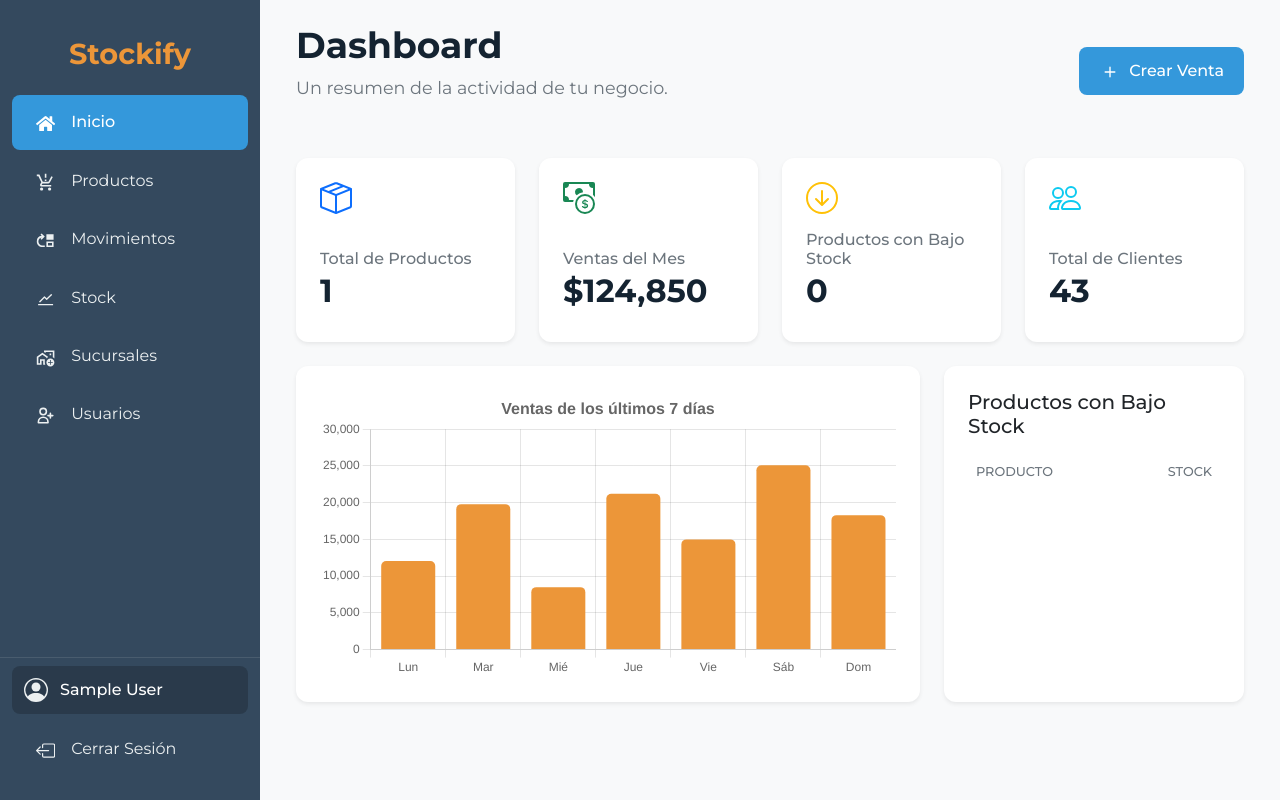
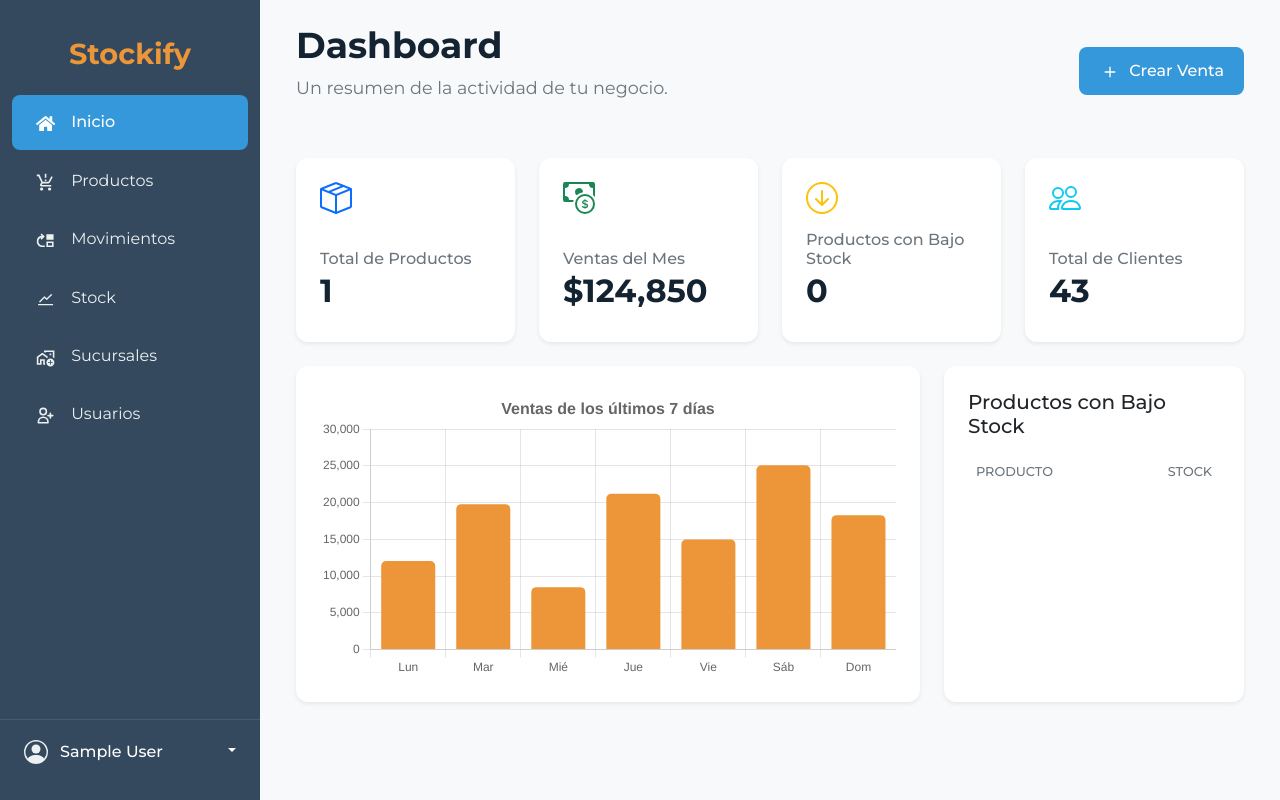
Before and after one commit to JoaquinCaparros711/Stockify-Front-End, a React (Create React App) app in the folder stockify-front-end/: page / in a window 1280 px wide. Built offline with nearby package versions, Linux system fonts and the light colour scheme; sample sign-in values are in the browser's storage.

Commit message:
Changes in sidebar

```diff
--- a/stockify-front-end/src/components/SideBar.css
+++ b/stockify-front-end/src/components/SideBar.css
@@ -67,22 +67,12 @@
   font-size: 1.2rem;
 }
 
-.sidebar-footer {
-  padding: 1rem 0.75rem;
-  border-top: 1px solid #34495e;
-}
-
-
-
-/* Estilo del botón de hamburguesa (versión final) */
 .sidebar-toggle-btn {
-  display: none; /* Oculto por defecto en pantallas grandes */
+  display: none;
   position: fixed;
   top: 15px;
   left: 15px;
-  z-index: 1001; /* Siempre encima de todo */
-
-  /* Estilos para que sea solo el ícono azul */
+  z-index: 1001;
   background: transparent;
   border: none;
   color: #ec9639;
@@ -92,9 +82,8 @@
   line-height: 1;
 }
 
-/* Estilo del fondo oscuro cuando el menú está abierto */
 .sidebar-backdrop {
-  display: none; /* Oculto por defecto */
+  display: none;
   position: fixed;
   top: 0;
   left: 0;
@@ -104,49 +93,51 @@
   z-index: 999;
 }
 
-/* Media Query para pantallas pequeñas (tablets y móviles) */
-@media (max-width: 992px) {
-  .sidebar {
-    /* Por defecto, el sidebar está oculto */
-    transform: translateX(-100%);
-  }
-
-  .sidebar.open {
-    /* Cuando tiene la clase 'open', se muestra */
-    transform: translateX(0);
-  }
-
-  .sidebar-toggle-btn {
-    /* Mostramos el botón de hamburguesa */
-    display: block;
-    margin-top: 15px;
-  }
-
-  /* Usamos una sola regla para mostrar el fondo oscuro */
-  .sidebar.open ~ .sidebar-backdrop {
-    display: block;
-  }
+/* --- ESTILOS PARA EL FOOTER CON MENÚ DESPLEGABLE --- */
+.sidebar-footer {
+  padding: 0.5rem 0.75rem;
+  border-top: 1px solid rgba(255, 255, 255, 0.1);
 }
 
-.sidebar-footer {
-  /* Modificamos el footer para que los elementos se apilen */
-  padding: 0.5rem 0.75rem;
-  border-top: 1px solid rgba(255, 255, 255, 0.1);
+.user-info-toggle {
+  cursor: pointer;
+  padding: 0.75rem;
+  border-radius: 8px;
+  transition: background-color 0.2s;
+  /* CAMBIO: Usamos Flexbox para alinear el contenido */
+  display: flex;
+  align-items: center;
+  justify-content: space-between; /* Separa el nombre y la flecha */
+}
+
+/* CAMBIO: Hacemos visible la flecha y la estilizamos */
+.user-info-toggle::after {
+  display: inline-block;
+  content: "";
+  border-top: 0.3em solid;
+  border-right: 0.3em solid transparent;
+  border-bottom: 0;
+  border-left: 0.3em solid transparent;
+  /* Como el menú abre hacia arriba, la flecha apunta hacia arriba */
+  transform: rotate(180deg);
+  margin-top: -0.25rem; /* Ajuste vertical fino */
+}
+
+.user-info-toggle:hover {
+  background-color: rgba(0, 0, 0, 0.2);
 }
 
 .user-info {
   display: flex;
   align-items: center;
-  padding: 0.75rem;
-  margin-bottom: 0.5rem;
-  background-color: rgba(0, 0, 0, 0.2); /* Un fondo sutil para destacar */
-  border-radius: 8px;
+  /* Para que el nombre no empuje a la flecha fuera de la vista */
+  overflow: hidden;
 }
 
 .user-icon {
   font-size: 1.5rem;
   margin-right: 0.75rem;
-  color: #ecf0f1; /* Blanco suave */
+  color: #ecf0f1;
 }
 
 .user-name {
@@ -154,11 +145,55 @@
   font-weight: 500;
   white-space: nowrap;
   overflow: hidden;
-  text-overflow: ellipsis; /* Para nombres largos */
+  text-overflow: ellipsis;
 }
 
-/* Ajuste para el enlace de logout */
-.logout-link {
-  margin: 0 !important;
-  width: 100%;
+/* --- ESTILOS MEJORADOS PARA EL MENÚ DESPLEGABLE --- */
+.sidebar-footer .dropdown-menu {
+    background-color: #2b3d4e;
+    border: 1px solid rgba(255, 255, 255, 0.15);
+    padding: 0.5rem 0;
+    border-radius: 8px;
+    width: 100%;
 }
+
+.sidebar-footer .dropdown-item {
+    color: #ecf0f1;
+    display: flex;
+    align-items: center;
+    padding: 0.75rem 1.5rem;
+    background-color: transparent;
+    transition: background-color 0.2s;
+}
+
+.sidebar-footer .dropdown-item.text-danger {
+    color: #e74c3c;
+}
+
+.sidebar-footer .dropdown-item:hover {
+    background-color: rgba(255, 255, 255, 0.05);
+    color: white;
+}
+
+.sidebar-footer .dropdown-item.text-danger:hover {
+    background-color: #e74c3c;
+    color: white !important;
+}
+
+
+/* Media Query para pantallas pequeñas */
+@media (max-width: 992px) {
+  .sidebar {
+    transform: translateX(-100%);
+  }
+  .sidebar.open {
+    transform: translateX(0);
+  }
+  .sidebar-toggle-btn {
+    display: block;
+    margin-top: 15px;
+  }
+  .sidebar.open ~ .sidebar-backdrop {
+    display: block;
+  }
+}
--- a/stockify-front-end/src/components/SideBar.jsx
+++ b/stockify-front-end/src/components/SideBar.jsx
@@ -1,18 +1,66 @@
-import React, { useState } from 'react';
+import React, { useState, useEffect } from 'react';
 import { NavLink } from 'react-router-dom';
 import { sidebarItems, logoutItem } from '../data/sidebarData.js';
 import { useAuth } from '../context/AuthContext';
-import { BsList, BsPersonCircle } from 'react-icons/bs';
+// 1. Importamos los componentes y los íconos necesarios
+import { Dropdown, Modal, Button, Form, Row, Col } from 'react-bootstrap';
+import { BsList, BsPersonCircle, BsExclamationTriangleFill, BsPencilFill } from 'react-icons/bs';
 import './SideBar.css';
 
 
 const SideBar = () => {
-  // 2. OBTENEMOS EL OBJETO 'user' COMPLETO, NO SOLO EL LOGOUT
   const { user, logout } = useAuth();
   const [isOpen, setIsOpen] = useState(false);
 
+  // Estados para controlar ambos modales
+  const [showLogoutConfirm, setShowLogoutConfirm] = useState(false);
+  const [showProfileModal, setShowProfileModal] = useState(false);
+
+  // Estado para el formulario de editar perfil
+  const [profileData, setProfileData] = useState({ name: '', email: '', password: '', confirmPassword: ''});
+
+  // Este efecto carga los datos del usuario actual en el formulario cuando se abre el modal
+  useEffect(() => {
+    if (user && showProfileModal) {
+        setProfileData({
+            name: user.name || '',
+            email: user.email || '', // Asumiendo que tu objeto user tiene un email
+            password: '',
+            confirmPassword: ''
+        });
+    }
+  }, [user, showProfileModal]);
+
+
   const toggleSidebar = () => {
     setIsOpen(!isOpen);
+  };
+
+  // --- Lógica para el modal de Logout ---
+  const handleShowLogoutConfirm = () => setShowLogoutConfirm(true);
+  const handleCloseLogoutConfirm = () => setShowLogoutConfirm(false);
+  const handleConfirmLogout = () => {
+    handleCloseLogoutConfirm();
+    logout();
+  };
+
+  // --- Lógica para el nuevo modal de Editar Perfil ---
+  const handleShowProfileModal = () => setShowProfileModal(true);
+  const handleCloseProfileModal = () => setShowProfileModal(false);
+
+  const handleProfileFormChange = (e) => {
+    setProfileData({...profileData, [e.target.name]: e.target.value });
+  };
+
+  const handleProfileSaveChanges = () => {
+    if (profileData.password && profileData.password !== profileData.confirmPassword) {
+        alert("Las nuevas contraseñas no coinciden.");
+        return;
+    }
+    // En una aplicación real, aquí llamarías a tu API para actualizar el perfil
+    console.log("Guardando perfil:", profileData);
+    alert("Perfil actualizado (simulación). Los cambios se reflejarán al volver a iniciar sesión.");
+    handleCloseProfileModal();
   };
 
   return (
@@ -23,15 +71,12 @@ const SideBar = () => {
 
       <div className={`sidebar ${isOpen ? 'open' : ''}`}>
         <div className="sidebar-header">
-          <div className="sidebar-logo">
-            Stockify
-          </div>
+          <div className="sidebar-logo">Stockify</div>
         </div>
-
         <nav className="sidebar-nav">
           <ul>
             {sidebarItems.map((item, index) => (
-              <li key={index} onClick={() => setIsOpen(false)}>
+              <li key={index} onClick={() => isOpen && setIsOpen(false)}>
                 {item.type === 'heading' ? (
                   <span className="nav-heading">{item.text}</span>
                 ) : (
@@ -45,23 +90,82 @@ const SideBar = () => {
           </ul>
         </nav>
 
-        {/* --- 3. SECCIÓN DEL FOOTER ACTUALIZADA --- */}
+        {/* --- FOOTER REESTRUCTURADO COMO MENÚ DESPLEGABLE --- */}
         <div className="sidebar-footer">
-            {/* Contenedor para la info del usuario */}
-            <div className="user-info">
-                <BsPersonCircle className="user-icon" />
-                {/* Mostramos el nombre del usuario del contexto. Si no hay, no muestra nada. */}
-                <span className="user-name">{user ? user.name : 'Usuario'}</span>
-            </div>
-            {/* El enlace de logout ahora está separado */}
-            <a href="#" onClick={logout} className="nav-link logout-link">
-                <span className="nav-icon">{logoutItem.icon}</span>
-                <span className="nav-text">{logoutItem.text}</span>
-            </a>
+            <Dropdown drop="up" className="w-100">
+                <Dropdown.Toggle as="div" className="user-info-toggle">
+                    <div className="user-info">
+                        <BsPersonCircle className="user-icon" />
+                        <span className="user-name">{user ? user.name : 'Usuario'}</span>
+                    </div>
+                </Dropdown.Toggle>
+
+                <Dropdown.Menu className="w-100 dropdown-menu-dark">
+                    <Dropdown.Item onClick={handleShowProfileModal}>
+                        <BsPencilFill className="me-2" /> Editar Perfil
+                    </Dropdown.Item>
+                    <Dropdown.Divider />
+                    <Dropdown.Item onClick={handleShowLogoutConfirm} className="text-danger">
+                        {logoutItem.icon && <span className="nav-icon me-2">{logoutItem.icon}</span>}
+                        {logoutItem.text}
+                    </Dropdown.Item>
+                </Dropdown.Menu>
+            </Dropdown>
         </div>
       </div>
 
       {isOpen && <div className="sidebar-backdrop" onClick={toggleSidebar}></div>}
+
+      {/* --- MODAL DE CONFIRMACIÓN DE LOGOUT (Existente) --- */}
+      <Modal show={showLogoutConfirm} onHide={handleCloseLogoutConfirm} centered>
+        <Modal.Header closeButton>
+          <Modal.Title><BsExclamationTriangleFill className="text-warning me-2" />Confirmar Cierre de Sesión</Modal.Title>
+        </Modal.Header>
+        <Modal.Body>¿Estás seguro, <strong>{user ? user.name : ''}</strong>, que deseas cerrar sesión?</Modal.Body>
+        <Modal.Footer>
+          <Button variant="secondary" onClick={handleCloseLogoutConfirm}>Cancelar</Button>
+          <Button variant="danger" onClick={handleConfirmLogout}>Cerrar Sesión</Button>
+        </Modal.Footer>
+      </Modal>
+
+      {/* --- NUEVO MODAL PARA EDITAR PERFIL --- */}
+      <Modal show={showProfileModal} onHide={handleCloseProfileModal} centered>
+        <Modal.Header closeButton>
+            <Modal.Title>Editar Perfil</Modal.Title>
+        </Modal.Header>
+        <Modal.Body>
+            <Form>
+                <Form.Group className="mb-3">
+                    <Form.Label>Nombre Completo</Form.Label>
+                    <Form.Control type="text" name="name" value={profileData.name} onChange={handleProfileFormChange} />
+                </Form.Group>
+                <Form.Group className="mb-3">
+                    <Form.Label>Email</Form.Label>
+                    <Form.Control type="email" name="email" value={profileData.email} onChange={handleProfileFormChange} />
+                </Form.Group>
+                <hr />
+                <p className="text-muted small">Dejar los siguientes campos en blanco si no deseas cambiar la contraseña.</p>
+                <Row>
+                    <Col>
+                        <Form.Group className="mb-3">
+                            <Form.Label>Nueva Contraseña</Form.Label>
+                            <Form.Control type="password" name="password" value={profileData.password} onChange={handleProfileFormChange} />
+                        </Form.Group>
+                    </Col>
+                    <Col>
+                        <Form.Group className="mb-3">
+                            <Form.Label>Confirmar Contraseña</Form.Label>
+                            <Form.Control type="password" name="confirmPassword" value={profileData.confirmPassword} onChange={handleProfileFormChange} />
+                        </Form.Group>
+                    </Col>
+                </Row>
+            </Form>
+        </Modal.Body>
+        <Modal.Footer>
+            <Button variant="secondary" onClick={handleCloseProfileModal}>Cancelar</Button>
+            <Button variant="primary" onClick={handleProfileSaveChanges}>Guardar Cambios</Button>
+        </Modal.Footer>
+      </Modal>
     </>
   );
 };
```
